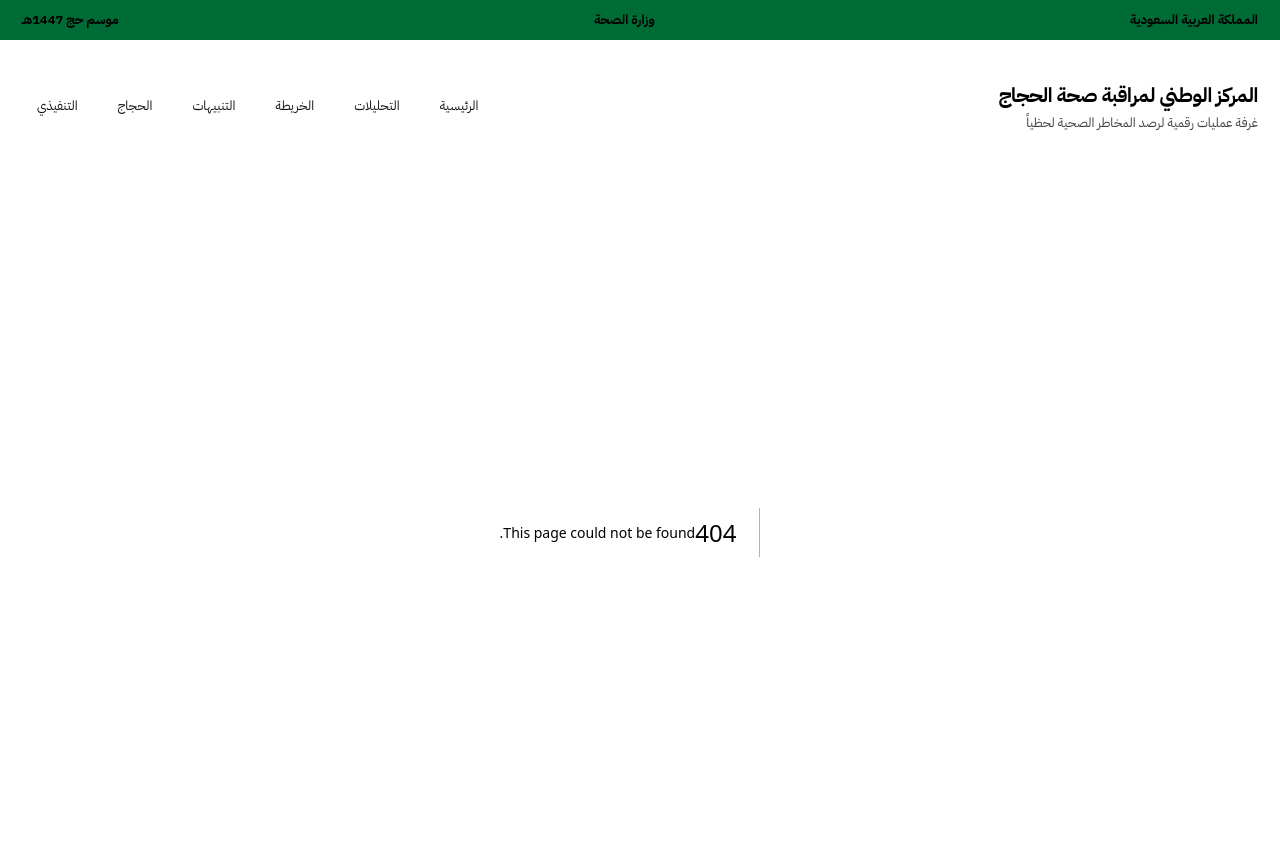
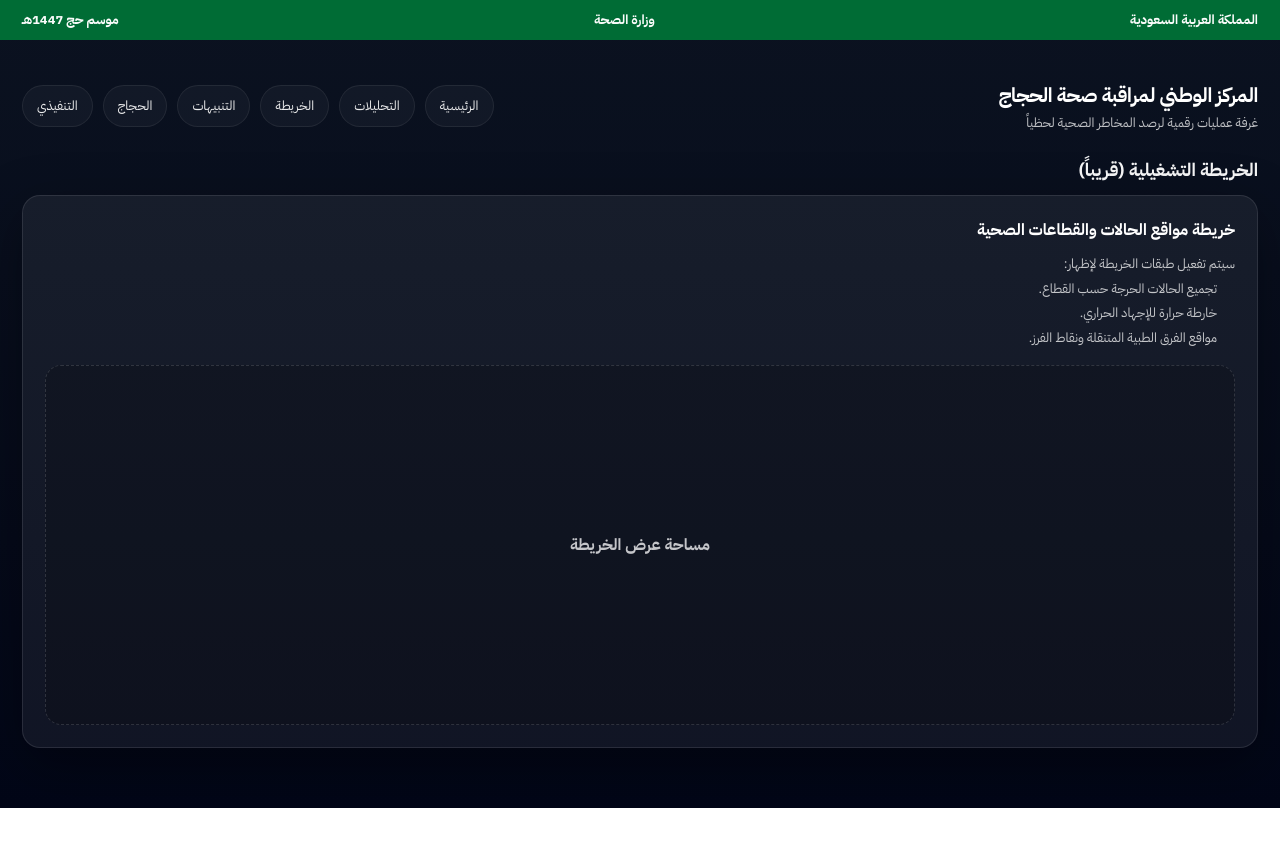
Before and after one commit to jkg9rmd8td-blip/hajj-health-monitoring, a Next.js app: page /map in a window 1280 px wide. Before the commit this address had no page. Shown: the top 846 px of the page. After the commit the page ends 808 px from the top, so only its background shows below. Built offline with nearby package versions, Linux system fonts and the light colour scheme.

Commit message:
Create page.js

```diff
--- /dev/null
+++ b/app/map/page.js
@@ -0,0 +1,38 @@
+"use client"
+
+export default function الخريطة() {
+  return (
+    <main>
+      <div className="sectionTitle">الخريطة التشغيلية (قريباً)</div>
+
+      <div className="card">
+        <div style={{ fontWeight: 900, fontSize: 16, marginBottom: 10 }}>
+          خريطة مواقع الحالات والقطاعات الصحية
+        </div>
+        <div style={{ opacity: .75, fontSize: 13, lineHeight: 1.9 }}>
+          سيتم تفعيل طبقات الخريطة لإظهار:
+          <ul style={{ margin: 0, paddingRight: 18 }}>
+            <li>تجميع الحالات الحرجة حسب القطاع.</li>
+            <li>خارطة حرارة للإجهاد الحراري.</li>
+            <li>مواقع الفرق الطبية المتنقلة ونقاط الفرز.</li>
+          </ul>
+        </div>
+
+        <div style={{
+          marginTop: 14,
+          height: 360,
+          borderRadius: 16,
+          border: "1px dashed rgba(255,255,255,.18)",
+          background: "rgba(0,0,0,.22)",
+          display: "flex",
+          alignItems: "center",
+          justifyContent: "center",
+          opacity: .75,
+          fontWeight: 800
+        }}>
+          مساحة عرض الخريطة
+        </div>
+      </div>
+    </main>
+  )
+}
```
